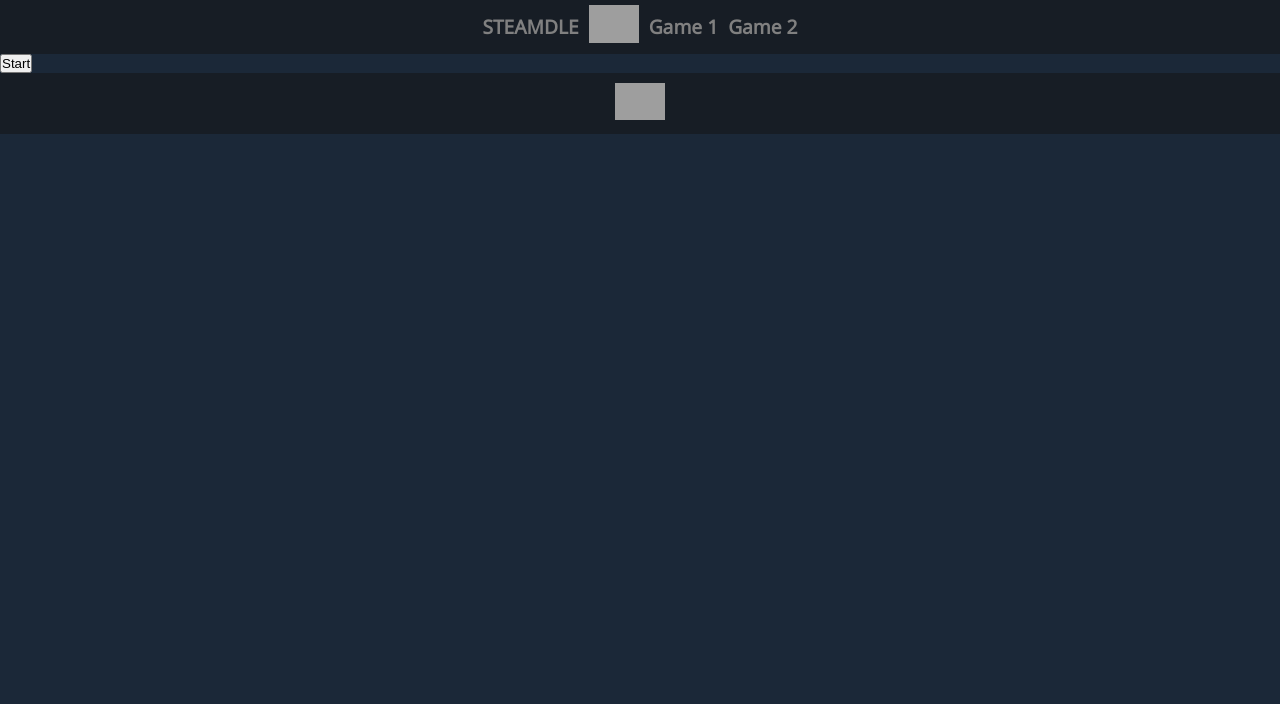
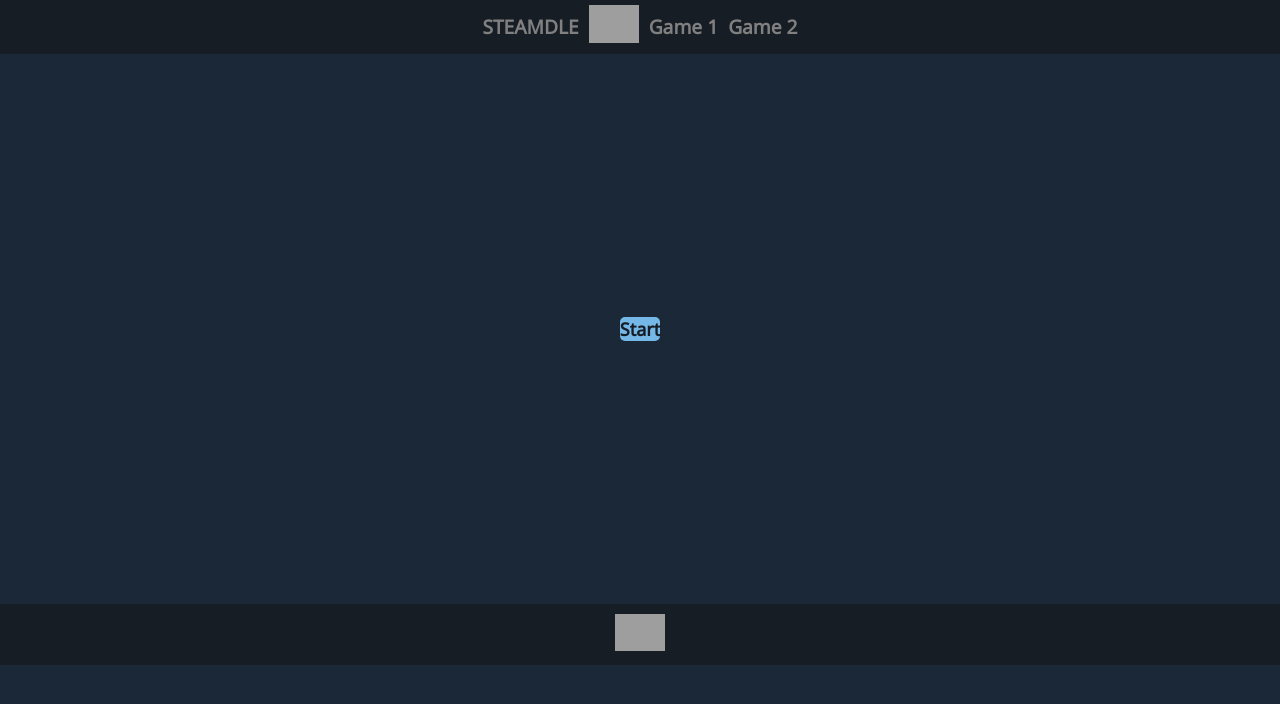
Before and after one commit to Bloch12/steamle, an Angular app: page /app-game2 in a window 1280 px wide. Shown: the top 704 px of the page. Built offline with nearby package versions, Linux system fonts and the light colour scheme; no server answers; grey boxes are pictures that could not be loaded.

Commit message:
css juego 2
Base del estilo del segundo juego, y minima modificacion al primero

```diff
--- a/src/app/comparador/comparador.component.css
+++ b/src/app/comparador/comparador.component.css
@@ -48,4 +48,6 @@ search-bar{
     justify-content: center;
     align-items: center;
     margin: 20px;
+    font-family: 'Noto Sans', sans-serif;
+    border-radius: 5px;
 }
--- a/src/app/footer/footer.component.css
+++ b/src/app/footer/footer.component.css
@@ -5,7 +5,7 @@ footer{
     justify-content: center;
     bottom: 0;
     margin-top: auto;
-    position:relative;
+    justify-self: end;
     width: 100%;
 }
 a img{
--- a/src/app/game2/game2.component.css
+++ b/src/app/game2/game2.component.css
@@ -0,0 +1,35 @@
+section button{
+    background-color: #75b7e6;
+    font-family: 'Noto Sans', sans-serif;
+    font-size: large;
+    border: none;
+    border-radius: 5px;
+    cursor: pointer;
+    font-weight: 900;
+    color: #171d25;
+}
+
+section{
+    display: flex;
+    align-items: center;
+    justify-content: center;
+    flex-direction: column;
+    min-height: 43vw;
+}
+
+section img{
+    max-width: 500px;
+    max-height: 500px;
+    margin: 20px;
+}
+
+section p{
+    font-family: 'Noto Sans', sans-serif;
+    font-weight: 900;
+    color: #75b7e6;
+    margin: 40px;
+    width: 100px;
+    height: 100px;
+    font-size: 80px;
+
+}
--- a/src/styles.css
+++ b/src/styles.css
@@ -4,9 +4,14 @@
     box-sizing: border-box;
 }
 
+html{
+  height: 100%;
+}
+
 body{
     background-color: #1b2838;
     overflow-x: hidden;
+    min-height: 100%;
 }
 
  /* ===== Scrollbar CSS ===== */
```
